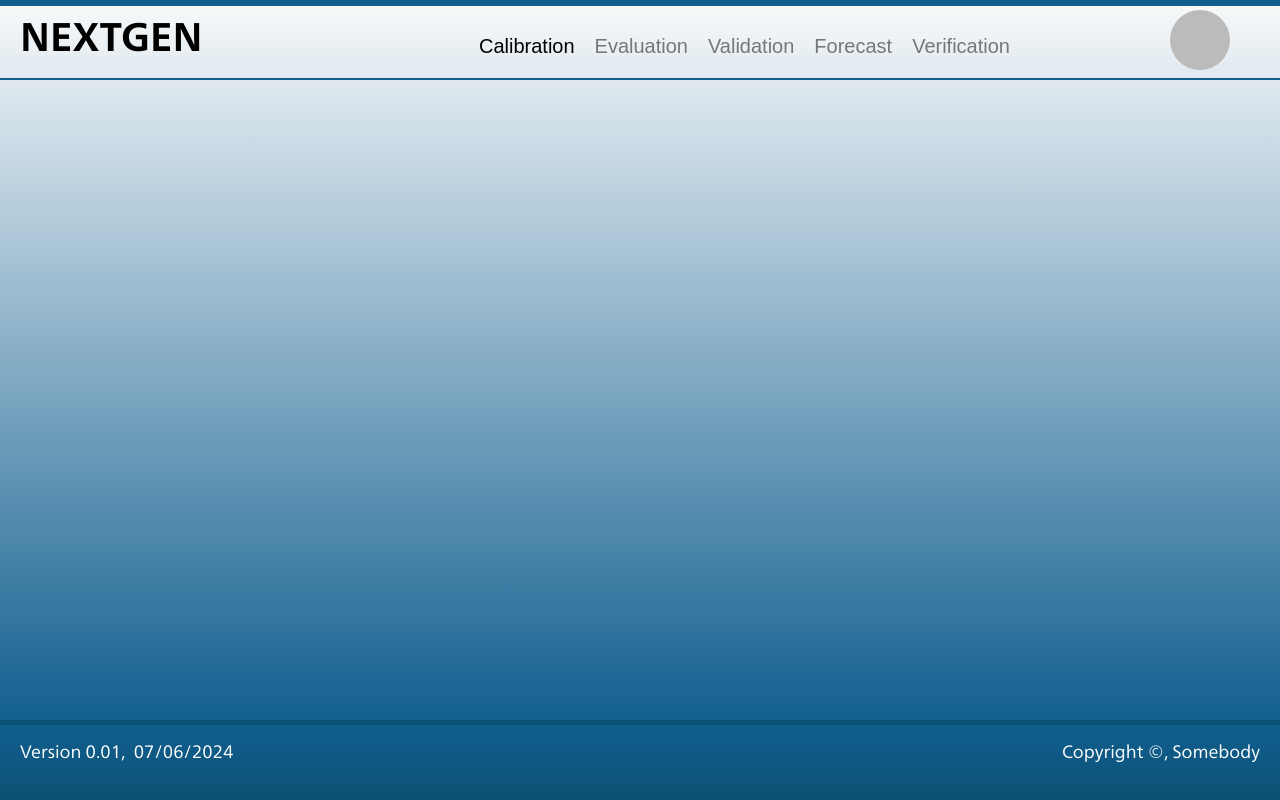
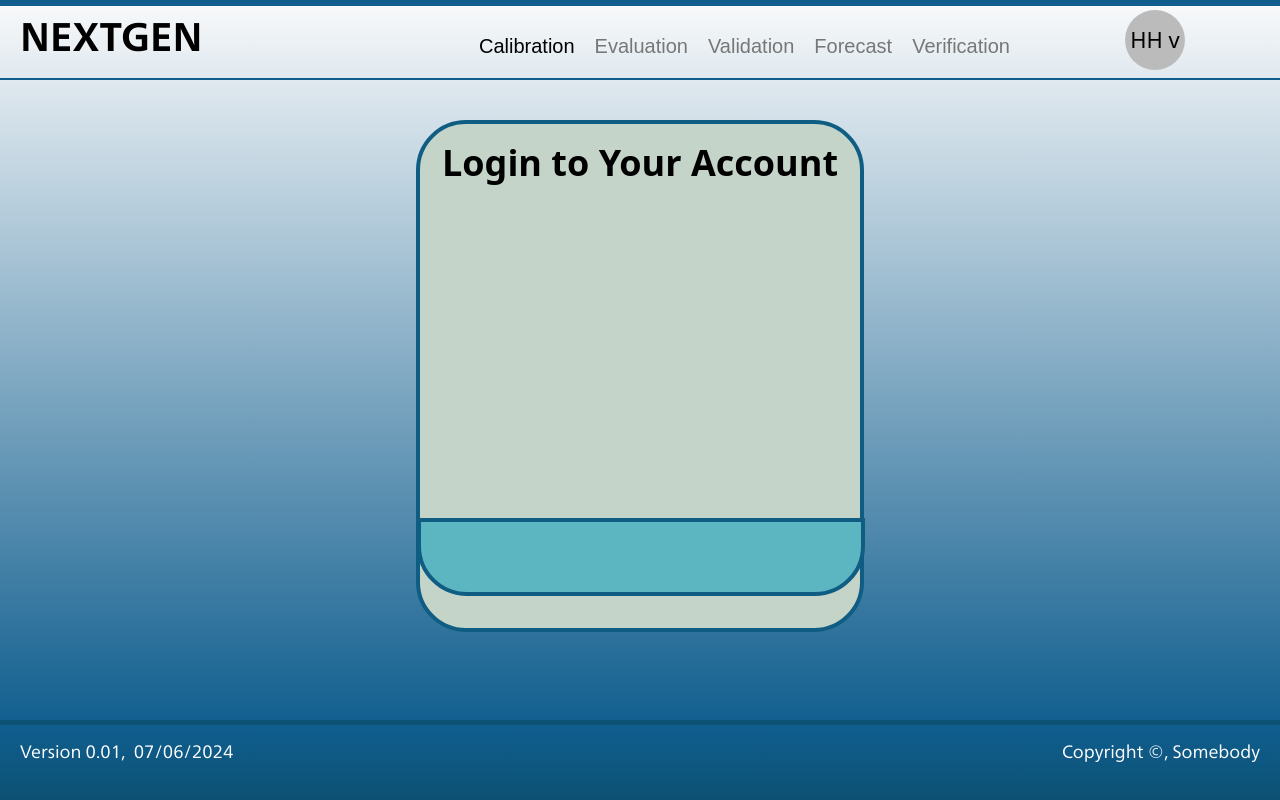
Before and after one commit to NOAA-OWP/ngencerf-ui, a Nuxt app: page /Login in a window 1280 px wide. Built offline with nearby package versions, Linux system fonts and the light colour scheme.

Commit message:
Put in sample map

```diff
--- a/components/AppFooter.vue
+++ b/components/AppFooter.vue
@@ -27,6 +27,7 @@ const info = json;
     width: 100%;
     height: 80px;
     color: #fff;
+    z-index: 9999;
 }
 
 .topBar {
--- a/components/AppHeader.vue
+++ b/components/AppHeader.vue
@@ -7,25 +7,79 @@
     <div>
       <TopMenu />
     </div>
-    <div id="userLink">
-      <span class="userCircle"></span>
-
+    <div id="UserLink">
+      <div id="UserLinkCircle">
+        <div id="UserCircle">
+          HH <span class="tglusermenu" v-on:click="ToggleUserMenu">v</span>
+        </div>
+      </div>
+      <div
+        id="UserMenu"
+        v-show="userMenuShowing"
+        v-on:mouseleave="ToggleUserMenu"
+      >
+        <a href="#">User Page</a>
+      </div>
     </div>
   </div>
 </template>
-
+<script lang="ts" setup>
+import { ref } from "vue";
+const userMenuShowing = ref(false);
+const ToggleUserMenu = () => {
+  setTimeout(function () {
+    userMenuShowing.value = !userMenuShowing.value;
+  }, 1000);
+};
+</script>
 <style lang="scss" scoped>
 @import "@/assets/styles/styles.scss";
-#userLink {
+#UserLink {
   position: fixed;
   right: 50px;
   top: 10px;
-  height: 60px;
-  width: 60px;
-  background-color: #bbb;
-  border-radius: 50%;
-  display: inline-block;
+  width: 150px;
+  height: auto;
+  text-align: center;
+  #UserLinkCircle {
+    z-index: 9;
+    text-align: center;
+    height: 60px;
+    width: 60px;
+    background-color: #bbb;
+    border-radius: 50%;
+    display: inline-block;
+    font-size: 22px;
+    #UserCircle {
+      text-align: center;
+      margin-top: 18px;
+    }
+    .tglusermenu {
+      cursor: pointer;
+    }
+  }
+  #UserMenu {
+    background-color: #ffffff;
+    border-radius: 20px;
+    height: 2em;
+    padding-top: 5px;
+  }
 }
+// #userLink {
+//   position: fixed;
+//   right: 50px;
+//   top: 10px;
+//   height: 60px;
+//   width: 60px;
+//   background-color: #bbb;
+//   border-radius: 50%;
+//   display: inline-block;
+//   font-size: 22px;
+//   .userCircle {
+//     text-align: center;
+//     margin-top: 18px;
+//   }
+// }
 #TopBar {
   position: fixed;
   top: 0;
@@ -65,6 +119,5 @@
   font-weight: bold;
   position: fixed;
   left: 20px;
-
 }
 </style>
--- a/components/LeafletMap.vue
+++ b/components/LeafletMap.vue
@@ -1,7 +1,7 @@
 <template>
   <main>
     <l-map ref="map" v-model:zoom="zoom" v-model:center="center" :useGlobalLeaflet="false">
-      <l-tile-layer url="https://tiles.stadiamaps.com/tiles/alidade_smooth/{z}/{x}/{y}{r}.png" layer-type="base"
+      <l-tile-layer url="https://tiles.stadiamaps.com/tiles/stamen_terrain/{z}/{x}/{y}{r}.png" layer-type="base"
         name="Stadia Maps Basemap"></l-tile-layer>
       <l-marker v-for="arcade in arcades.features" :lat-lng="arcade.geometry.coordinates.reverse()"></l-marker>
     </l-map>
@@ -10,14 +10,15 @@
 </template>
 
 <script setup>
+import { ref } from "vue";
 import "leaflet/dist/leaflet.css"
 import { LMarker, LMap, LTileLayer } from "@vue-leaflet/vue-leaflet"
 import arcades from "@/assets/arcades.json";
 
 const apiKey = "cbbe8e01-d964-4fa5-85d1-0e1690fd31d3";
-let zoom = ref(4)
-//let center = ref([38, 139.69])
-let center = ref([40, -95])
+let zoom = ref(4.5)
+let center = ref([40, -100])
+console.log(LMap);
 </script>
 <style lang="css" scoped>
 html,
@@ -27,7 +28,8 @@ body {
 }
 
 main {
-  height: 20vw;
-  width: 40vw;
+  height: 22.5vw;
+  width: 49.5vw;
+  margin: 20px auto 0 auto;
 }
 </style>
--- a/components/LeftBlock.vue
+++ b/components/LeftBlock.vue
@@ -1,8 +1,14 @@
+<script setup lang="ts">
+import HeadwaterBasinGage from '~/pages/HeadwaterBasinGage.vue';
+</script>
+
 <template>
   <div>
     <Tabs />
   </div>
-  <div id="InputsArea">&nbsp;</div>
+  <div id="InputsArea">
+    <HeadwaterBasinGage />
+  </div>
 </template>
 
 <style lang="scss" scoped>
@@ -10,7 +16,6 @@
   position: absolute;
   width: 58.8%;
   margin-left: 10px;
-  height: 64.8%;
-  border: 1px solid #105d84;
+  height: 20vw;
 }
 </style>
--- a/components/SampleChart.vue
+++ /dev/null
@@ -1,78 +0,0 @@
-<template>
-  <div>
-    <Bar :data="data" />
-  </div>
-</template>
-<script lang="ts">
-import {
-  Chart as ChartJS,
-  Title,
-  Tooltip,
-  Legend,
-  BarElement,
-  CategoryScale,
-  LinearScale,
-} from "chart.js";
-import { Bar } from "vue-chartjs";
-
-ChartJS.register(
-  CategoryScale,
-  LinearScale,
-  BarElement,
-  Title,
-  Tooltip,
-  Legend
-);
-
-export default {
-  name: "App",
-  components: {
-    Bar,
-  },
-  data() {
-    return {
-      data: {
-        labels: [
-          "January",
-          "February",
-          "March",
-          "April",
-          "May",
-          "June",
-          "July",
-          "August",
-          "September",
-          "October",
-          "November",
-          "December",
-        ],
-        datasets: [
-          {
-            label: "Data One",
-            backgroundColor: "#f87979",
-            data: [40, 20, 12, 39, 10, 40, 39, 80, 40, 20, 12, 11],
-          },
-        ],
-      },
-      options: {
-        responsive: true,
-        animation: {
-          onProgress: {
-            showChart: showChart(),
-          },
-        },
-      },
-    };
-  },
-};
-function showChart() {}
-</script>
-<style lang="css" scoped>
-.show-chart {
-  visibility: visible;
-  width: 50%;
-  margin: 0 auto;
-  margin-top: 100px;
-  background-color: white;
-}
-</style>
--- a/components/TopMenu.vue
+++ b/components/TopMenu.vue
@@ -3,19 +3,19 @@
     <nav id="TopMenu">
         <ul>
             <li>
-                <NuxtLink to="/">Calibration</NuxtLink>
+                <a to="/">Calibration</a>
             </li>
             <li>
-                <NuxtLink class="disabled" to="/">Evaluation</NuxtLink>
+                <a class="disabled" href="/">Evaluation</a>
             </li>
             <li>
-                <NuxtLink class="disabled" to="/">Validation</NuxtLink>
+                <a class="disabled" href="/">Validation</a>
             </li>
             <li>
-                <NuxtLink class="disabled" to="/">Forecast</NuxtLink>
+                <a class="disabled" href="/">Forecast</a>
             </li>
             <li>
-                <NuxtLink class="disabled" to="/">Verification</NuxtLink>
+                <a class="disabled" href="/">Verification</a>
             </li>
         </ul>
     </nav>
--- a/nuxt.config.ts
+++ b/nuxt.config.ts
@@ -3,12 +3,14 @@ export default defineNuxtConfig({
   devtools: { enabled: true },
   css: ["/assets/styles/styles.scss"],
   modules: ["@nuxtjs/google-fonts"],
+
   postcss: {
     plugins: {
       tailwindcss: {},
       autoprefixer: {},
     },
   },
+
   googleFonts: {
     families: {
       Roboto: true,
@@ -24,5 +26,7 @@ export default defineNuxtConfig({
         ital: '200..700',
       }
     }
-  }
+  },
+
+  compatibilityDate: '2024-07-05'
 })
--- a/pages/HeadwaterBasinGage.vue
+++ b/pages/HeadwaterBasinGage.vue
@@ -1 +1,3 @@
-<template>&nbsp;</template>
+<template>
+    <LeafletMap />
+</template>
--- /dev/null
+++ b/pages/Login.vue
@@ -0,0 +1,83 @@
+<template>
+  <div id="LoginBox">
+    <h2 class="ttl">Login to Your Account</h2>
+    <!-- <div class="ttl">Login to Your Account</div>
+    <div class="userName inputBox">
+      <div><input type="text" placeholder=" Username" /></div>
+      <div class="forgot"><a href="#">Forgot Username</a></div>
+    </div>
+    <div class="userPassword inputBox">
+      <div><input type="password" placeholder=" Password" /></div>
+      <div class="forgot"><a href="#">Forgot Password</a></div>
+    </div>
+    <div class="loginButton nextgenButton"><button>Sign In</button></div> -->
+    <div id="NeedAccountBox">
+      <!-- <div class="needAccount">Need an Account?</div>
+        <div class="signuptButton nextgenButton"><button>Sign Up!</button></div> -->
+    </div>
+  </div>
+</template>
+<style lang="scss" scoped>
+#LoginBox {
+  margin: 40px auto 0 auto;
+  border-radius: 50px;
+}
+#LoginBox,
+#NeedAccountBox {
+  width: 35vw;
+  height: 40vw;
+  border: 4px solid #105d84;
+
+  background-color: #c5d4c8;
+  #NeedAccountBox {
+    object-fit: cover;
+    overflow: hidden;
+    //position: relative;
+    height: 15.5%;
+    margin-top: 78%;
+    background-color: #5bb6c1;
+    margin-left: -3px;
+    border-radius: 0 0 50px 50px;
+  }
+}
+.ttl {
+    text-align: center;;
+   position: static;
+   margin-top: 28px;
+//   margin-left: 8%;
+  font-size: 36px;
+  font-weight: 600;
+  //   margin-top: 40px;
+}
+.needAccount {
+  text-align: center;
+  font-size: 36px;
+  font-weight: 600;
+  margin-top: 20px;
+}
+.inputBox {
+  margin: 0 auto;
+  margin-top: 40px;
+  width: 80%;
+  input {
+    height: 40px !important;
+  }
+}
+.forgot {
+  padding-top: 5px;
+  text-decoration: underline;
+  color: #0c1db4;
+}
+.signuptButton,
+.loginButton {
+  font-size: 30px;
+  padding-top: 8px;
+  margin: 20px auto;
+  text-align: center;
+  border: 3px solid #000;
+  background-color: #5bb6c1;
+  border-radius: 20px;
+  width: 20vw;
+  height: 4vw;
+}
+</style>
```
Also changed, not shown: 1 other file (tests, documents, lock files or other folders).
